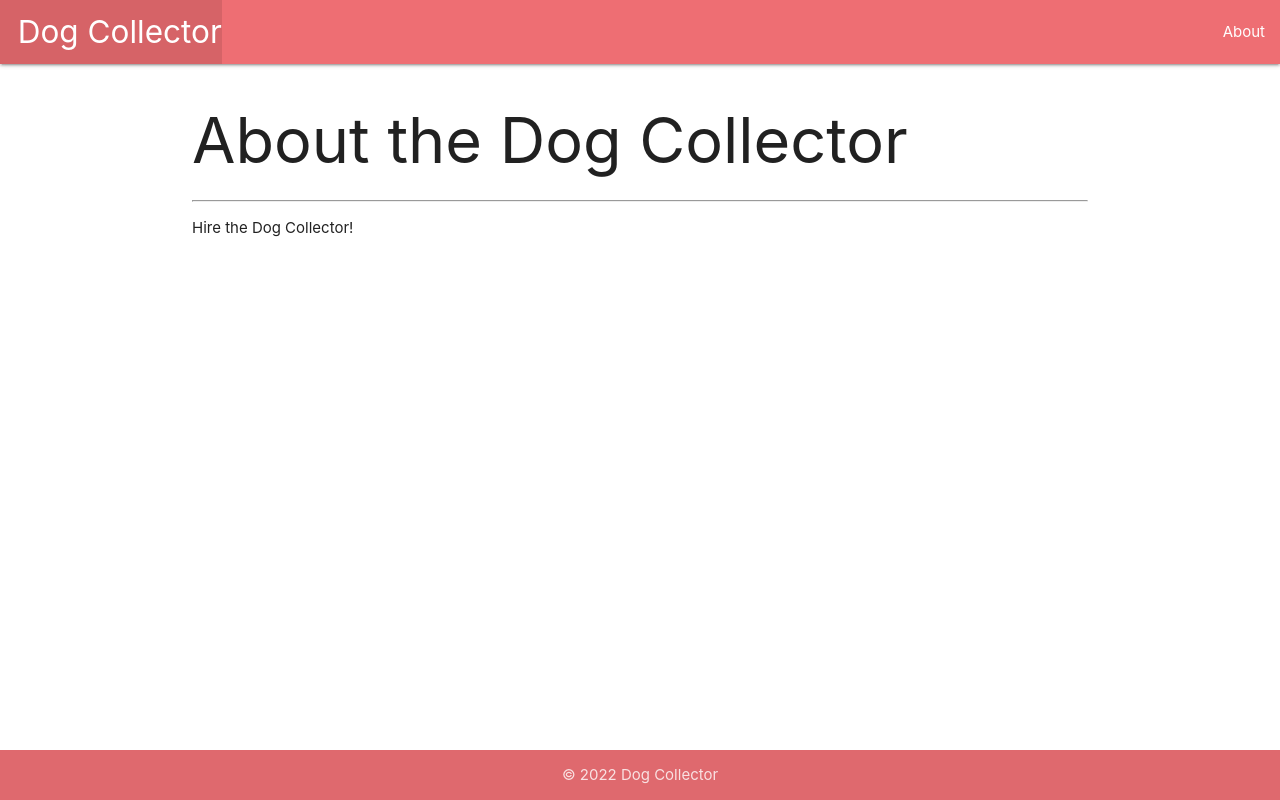
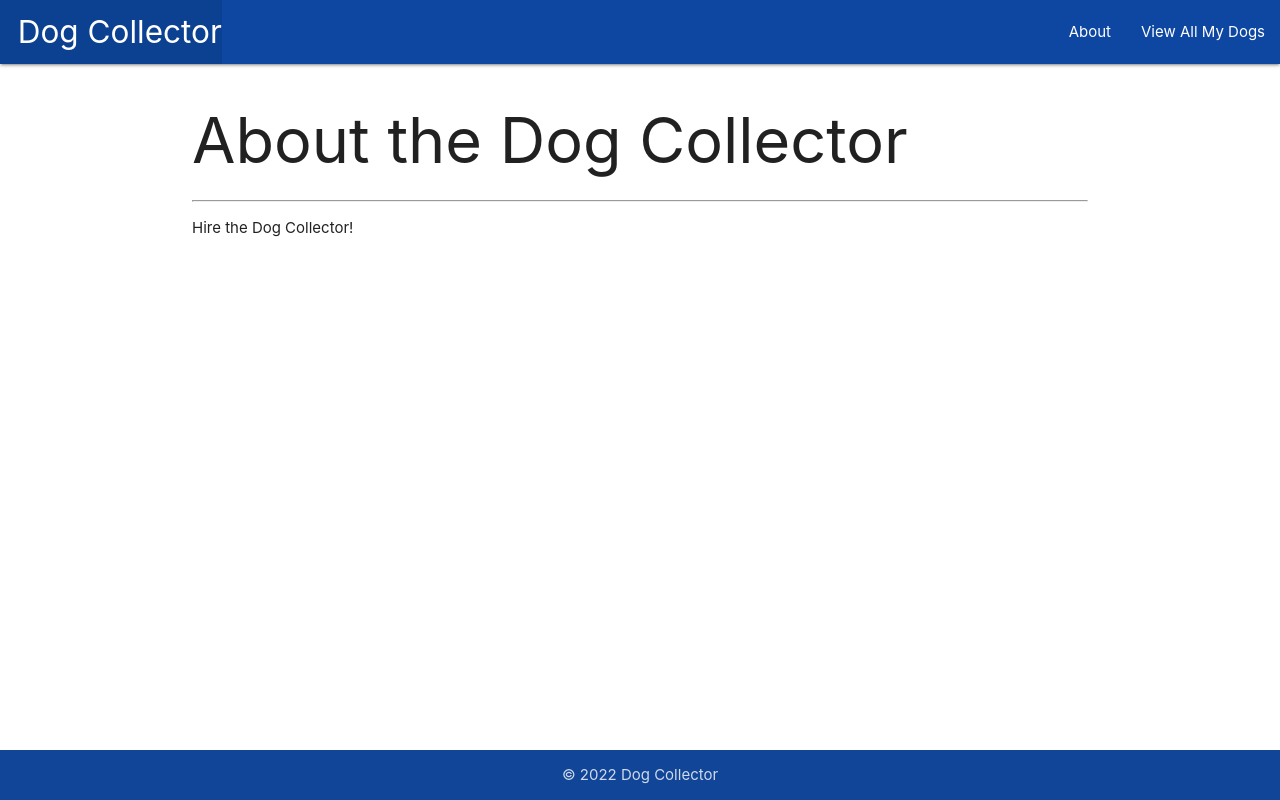
Before and after one commit to benburgos/dogcollector, a Django app: page /about/ in a window 1280 px wide. Run offline with Django 4.2, Linux system fonts and the light colour scheme.

Commit message:
changes background color

```diff
--- a/main_app/templates/base.html
+++ b/main_app/templates/base.html
@@ -1,3 +1,6 @@
+<!-- You were last at this section!
+https://seir-222-sasquatch.netlify.app/second-language/week-20/day-1/lecture-materials/django-urls-views-and-templates/#render-data-in-a-template:~:text=That%27s%20better!-,Render%20Data%20in%20a%20Template,-To%20see%20how -->
+
 {% load static %}
 
 <!DOCTYPE html>
@@ -19,7 +22,7 @@
   </head>
   <body>
     <header class="navbar-fixed">
-      <nav>
+      <nav class="blue darken-4">
         <div class="nav-wrapper">
           <ul>
             <li>
@@ -28,6 +31,7 @@
           </ul>
           <ul class="right">
             <li><a href="/about">About</a></li>
+            <li><a href="/dogs">View All My Dogs</a></li>
           </ul>
         </div>
       </nav>
@@ -36,7 +40,7 @@
       {% block content %}
       {% endblock %}
     </main>
-    <footer class="page-footer">
+    <footer class="page-footer blue darken-4">
       <div class="footer-copyright">
         <div class="container center">© 2022 Dog Collector</div>
       </div>
```
